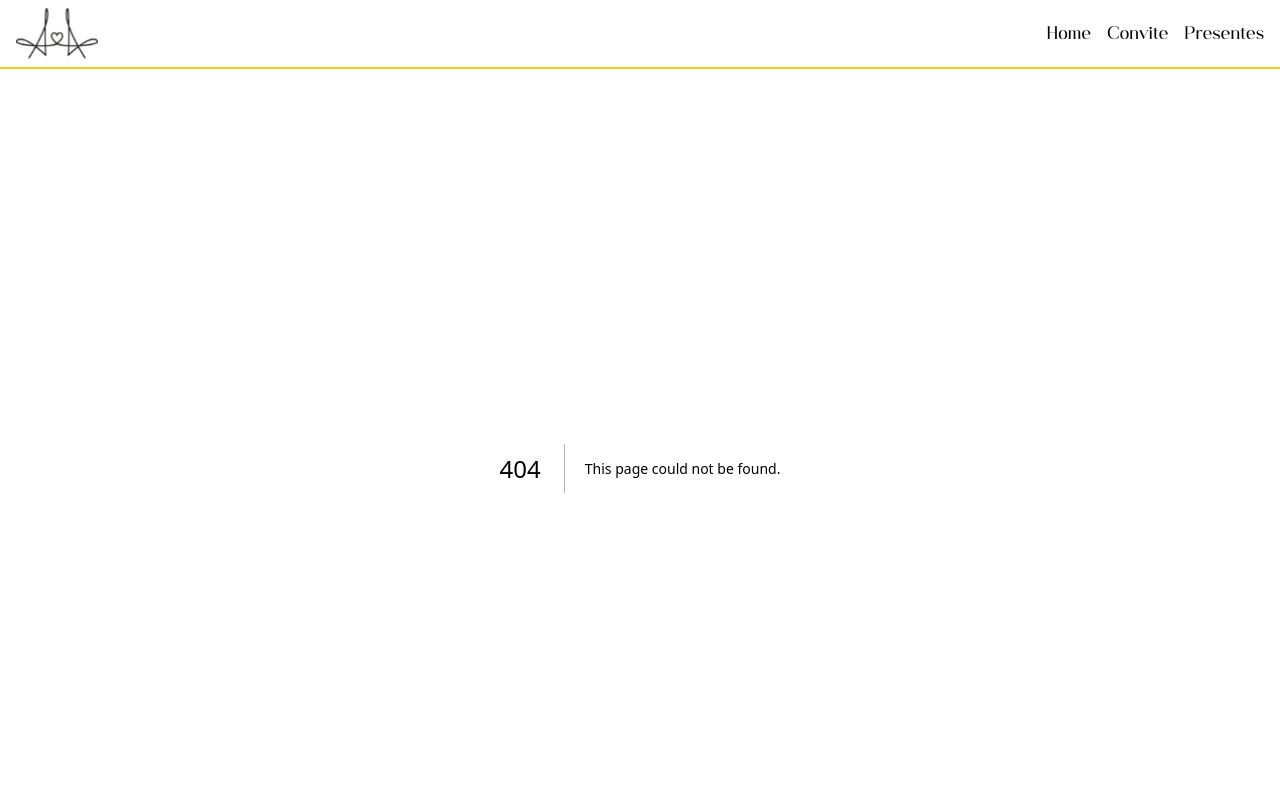
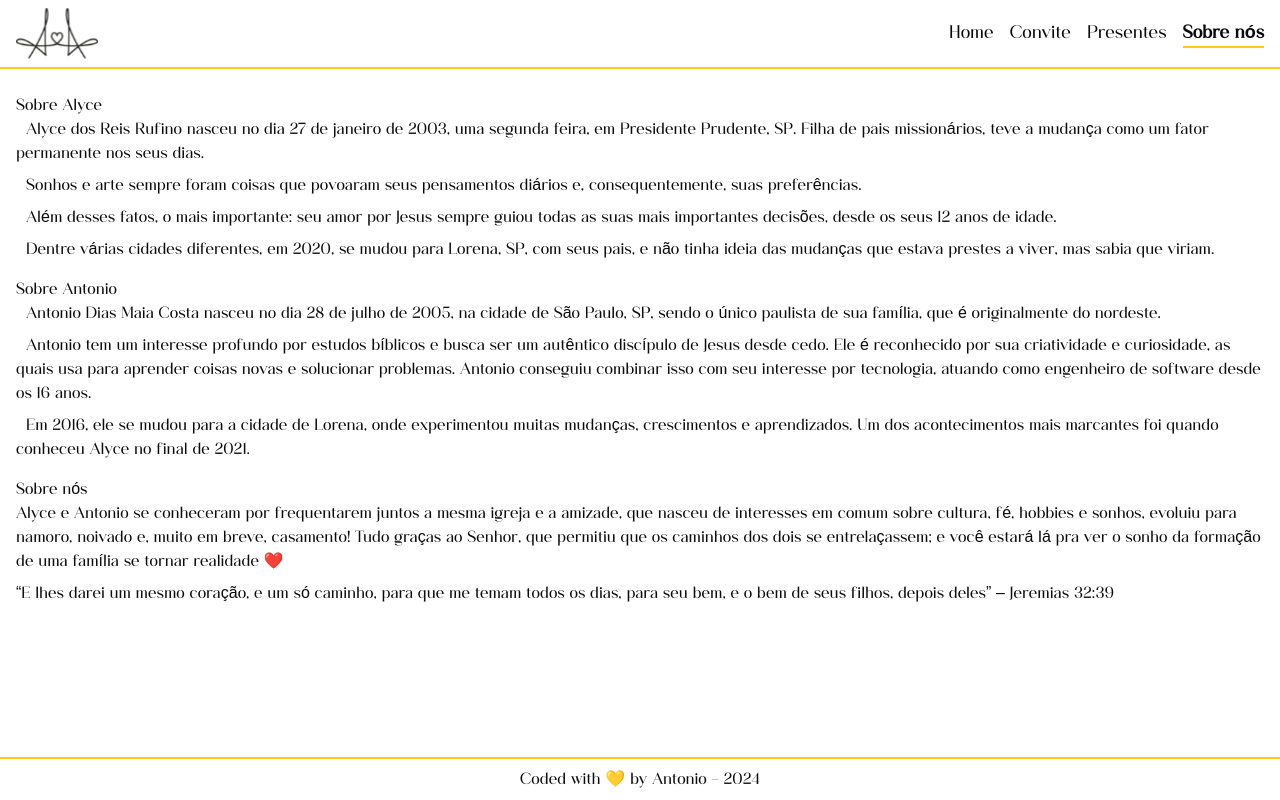
Before and after one commit to Antoni0o/alyce-antonio, a Next.js app: page /sobre-nos in a window 1280 px wide. Before the commit this address had no page. Built offline with nearby package versions, Linux system fonts and the light colour scheme.

Commit message:
about-us page

```diff
--- /dev/null
+++ b/src/app/sobre-nos/page.tsx
@@ -0,0 +1,46 @@
+import './styles.css';
+
+export default function Gifts() {
+  return (
+    <main className="about-us-wrapper">
+      <div className="alyce">
+        <h1>Sobre Alyce</h1>
+        <div className="text">
+          <p>
+            &nbsp;&nbsp;Alyce dos Reis Rufino nasceu no dia 27 de janeiro de 2003, uma segunda feira, em Presidente Prudente, SP. Filha de pais missionários, teve a mudança como um fator permanente nos seus dias.
+          </p>
+          <p>
+            &nbsp;&nbsp;Sonhos e arte sempre foram coisas que povoaram seus pensamentos diários e, consequentemente, suas preferências.
+          </p>
+          <p>
+            &nbsp;&nbsp;Além desses fatos, o mais importante: seu amor por Jesus sempre guiou todas as suas mais importantes decisões, desde os seus 12 anos de idade.
+          </p>
+          <p>
+            &nbsp;&nbsp;Dentre várias cidades diferentes, em 2020, se mudou para Lorena, SP, com seus pais, e não tinha ideia das mudanças que estava prestes a viver, mas sabia que viriam.
+          </p>
+        </div>
+      </div>
+      <div className="antonio">
+        <h1>Sobre Antonio</h1>
+        <div className="text">
+          <p>
+            &nbsp;&nbsp;Antonio Dias Maia Costa nasceu no dia 28 de julho de 2005, na cidade de São Paulo, SP, sendo o único paulista de sua família, que é originalmente do nordeste.
+          </p>
+          <p>
+            &nbsp;&nbsp;Antonio tem um interesse profundo por estudos bíblicos e busca ser um autêntico discípulo de Jesus desde cedo. Ele é reconhecido por sua criatividade e curiosidade, as quais usa para aprender coisas novas e solucionar problemas. Antonio conseguiu combinar isso com seu interesse por tecnologia, atuando como engenheiro de software desde os 16 anos.
+          </p>
+          <p>
+            &nbsp;&nbsp;Em 2016, ele se mudou para a cidade de Lorena, onde experimentou muitas mudanças, crescimentos e aprendizados. Um dos acontecimentos mais marcantes foi quando conheceu Alyce no final de 2021.
+          </p>
+        </div>
+      </div>
+      <div className="about-us">
+        <h1>Sobre nós</h1>
+        <div className="text">
+          <p>Alyce e Antonio se conheceram por frequentarem juntos a mesma igreja e a amizade, que nasceu de interesses em comum sobre cultura, fé, hobbies e sonhos, evoluiu para namoro, noivado e, muito em breve, casamento! Tudo graças ao Senhor, que permitiu que os caminhos dos dois se entrelaçassem; e você estará lá pra ver o sonho da formação de uma família se tornar realidade ❤️</p>
+          <p>“E lhes darei um mesmo coração, e um só caminho, para que me temam todos os dias, para seu bem, e o bem de seus filhos, depois deles” – Jeremias 32:39</p>
+        </div>
+      </div>
+    </main>
+  );
+}
--- /dev/null
+++ b/src/app/sobre-nos/styles.css
@@ -0,0 +1,7 @@
+.about-us-wrapper {
+  @apply flex flex-col h-full px-4 py-6 gap-4;
+}
+
+.text {
+  @apply flex flex-col gap-2
+}
--- a/src/components/nav-bar/index.tsx
+++ b/src/components/nav-bar/index.tsx
@@ -42,6 +42,9 @@ export default function Navbar() {
                 <Link href={'/presentes'}>
                   <li className={pathname == "/presentes" ? "selected menu-item" : "menu-item"}>Presentes</li>
                 </Link>
+                <Link href={'/sobre-nos'}>
+                  <li className={pathname == "/sobre-nos" ? "selected menu-item" : "menu-item"}>Sobre Nós</li>
+                </Link>
               </ul>
             </div>
           </SheetContent>
@@ -58,6 +61,9 @@ export default function Navbar() {
           <Link href={'/presentes'}>
             <li className={pathname == "/presentes" ? "selected menu-item" : "menu-item"}>Presentes</li>
           </Link>
+          <Link href={'/sobre-nos'}>
+            <li className={pathname == "/sobre-nos" ? "selected menu-item" : "menu-item"}>Sobre nós</li>
+          </Link>
         </ul>
       </div>
     </section>
```
